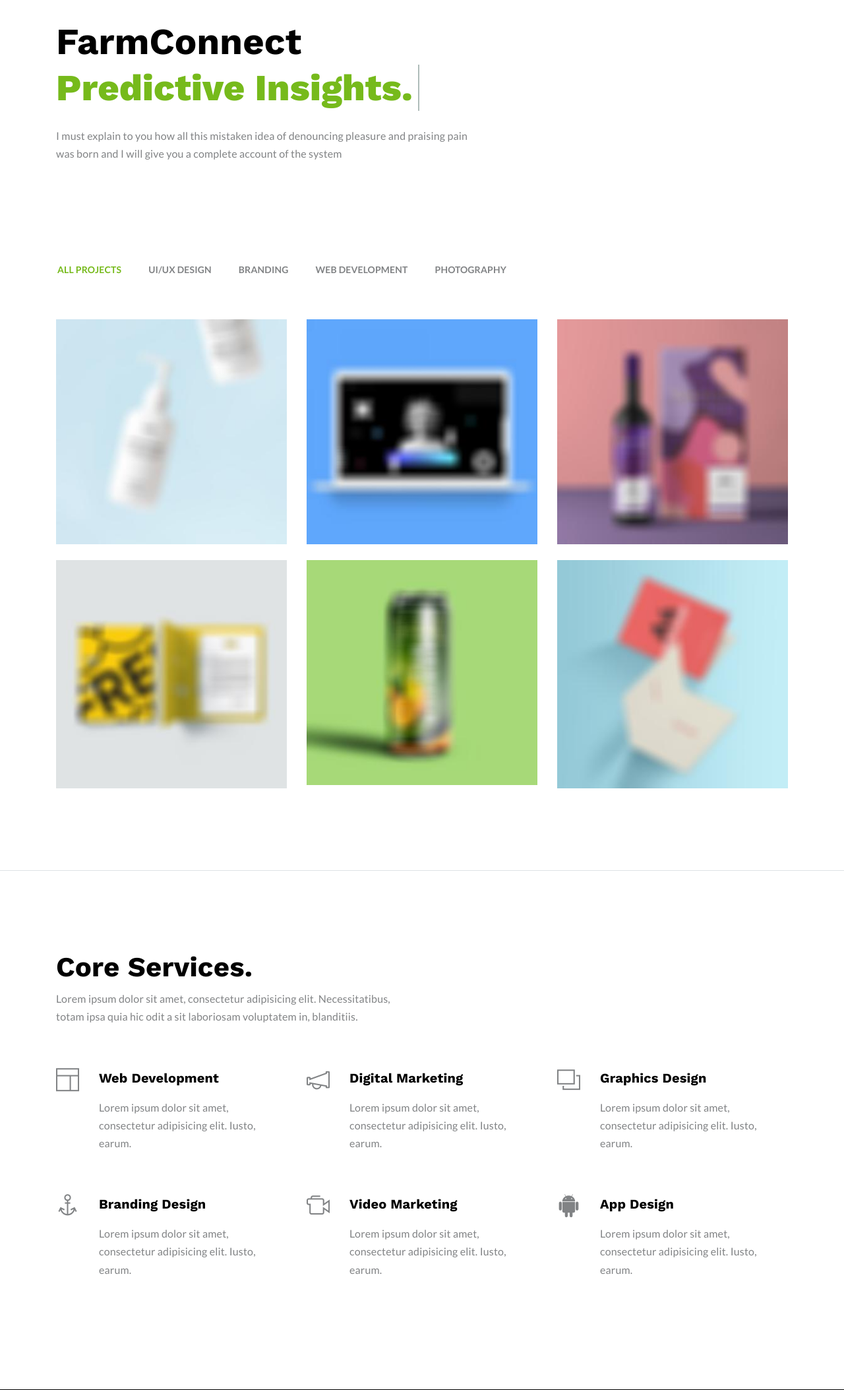
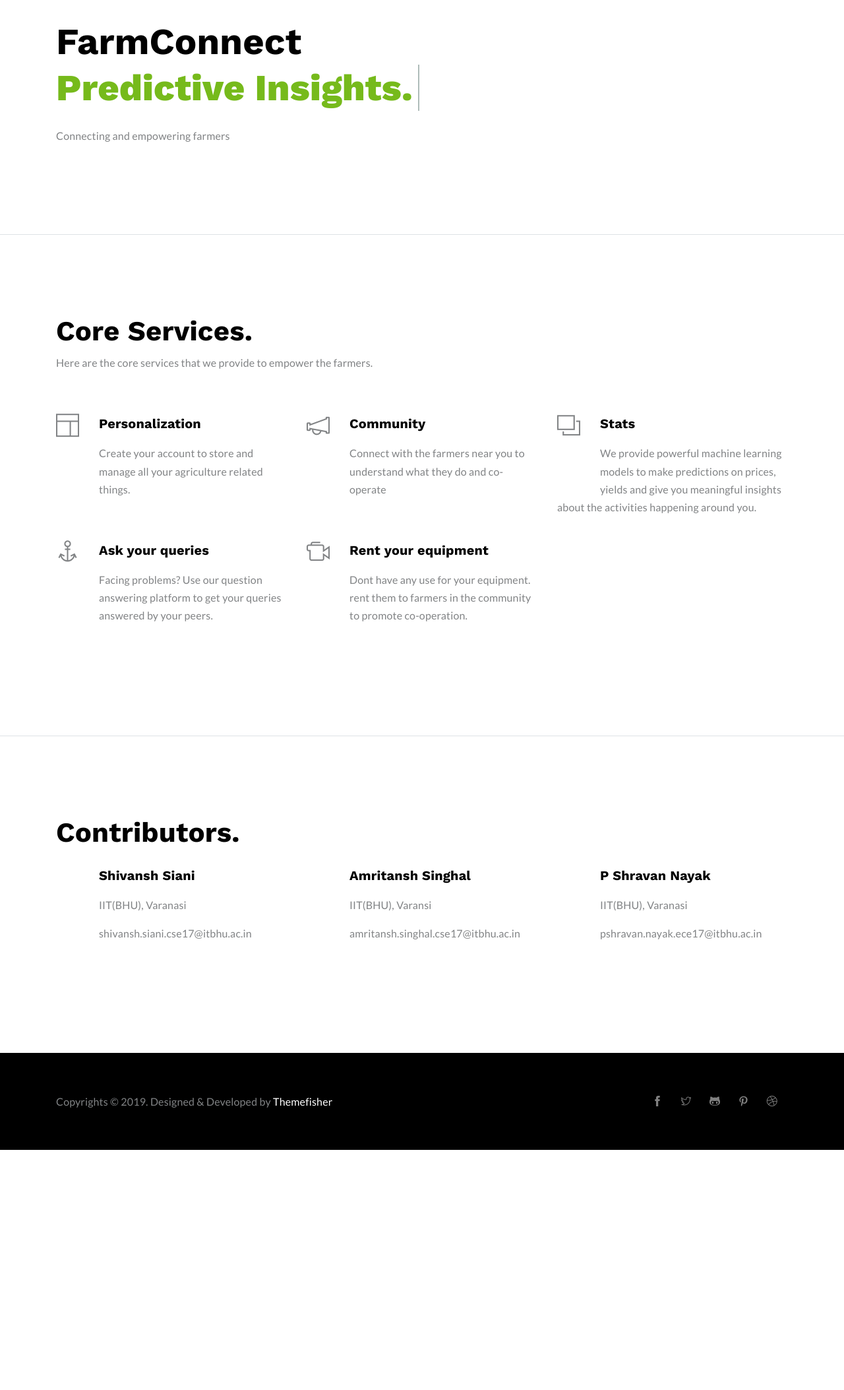
Before and after one commit to code-aditya/haxplore-traceback, a Django app: page / in a window 1280 px wide. Shown: the part 215-2322 px from the top of the page at 66% size. After the commit the page ends 1958 px from the top, so only its background shows below. Run offline with Django 3.2, Linux system fonts and the light colour scheme; some libraries are stand-ins or nearby versions.

Commit message:
frontend changes

```diff
--- a/templates/about.html
+++ b/templates/about.html
@@ -64,7 +64,7 @@
 			   <li class="nav-item dropdown">
 					<a class="nav-link dropdown-toggle" href="#" id="dropdown05" data-toggle="dropdown" aria-haspopup="true" aria-expanded="false">Blog</a>
 					<ul class="dropdown-menu" aria-labelledby="dropdown05">
-						<li><a class="dropdown-item" href="blog-grid.html">Blog Grid</a></li>
+						<li><a class="dropdown-item" href="blog-grid.html">Equipment Catalogue</a></li>
 						<li><a class="dropdown-item" href="blog-sidebar.html">Blog with Sidebar</a></li>
 
 						<li><a class="dropdown-item" href="blog-single.html">Blog Single</a></li>
--- a/templates/blog-sidebar.html
+++ b/templates/blog-sidebar.html
@@ -63,7 +63,7 @@
 			   <li class="nav-item dropdown">
 					<a class="nav-link dropdown-toggle" href="#" id="dropdown05" data-toggle="dropdown" aria-haspopup="true" aria-expanded="false">Blog</a>
 					<ul class="dropdown-menu" aria-labelledby="dropdown05">
-						<li><a class="dropdown-item" href="blog-grid.html">Blog Grid</a></li>
+						<li><a class="dropdown-item" href="blog-grid.html">Equipment Catalogue</a></li>
 						<li><a class="dropdown-item" href="blog-sidebar.html">Blog with Sidebar</a></li>
 
 						<li><a class="dropdown-item" href="blog-single.html">Blog Single</a></li>
--- a/templates/blog-single.html
+++ b/templates/blog-single.html
@@ -63,7 +63,7 @@
 			   <li class="nav-item dropdown">
 					<a class="nav-link dropdown-toggle" href="#" id="dropdown05" data-toggle="dropdown" aria-haspopup="true" aria-expanded="false">Blog</a>
 					<ul class="dropdown-menu" aria-labelledby="dropdown05">
-						<li><a class="dropdown-item" href="blog-grid.html">Blog Grid</a></li>
+						<li><a class="dropdown-item" href="blog-grid.html">Equipment Catalogue</a></li>
 						<li><a class="dropdown-item" href="blog-sidebar.html">Blog with Sidebar</a></li>
 
 						<li><a class="dropdown-item" href="blog-single.html">Blog Single</a></li>
--- a/templates/equipment_list.html
+++ b/templates/equipment_list.html
@@ -7,7 +7,7 @@
           <div class="row">
             <div class="col-lg-12">
               <div class="text-center">
-                <h1 class="text-capitalize mb-0 text-lg">Blog Grid</h1>
+                <h1 class="text-capitalize mb-0 text-lg">Equipment Catalogue</h1>
               </div>
             </div>
           </div>
--- a/templates/index.html
+++ b/templates/index.html
@@ -18,139 +18,12 @@
                         <b>Predictive Insights.</b>
                     </span>
                 </h2>
-                <p>I must explain to you how all this mistaken idea of denouncing pleasure and praising pain <br>was born and I will give you a complete account of the system</p>
+                <p>Connecting and empowering farmers</p>
 			</div>
 		</div>
 	</div>
 </section>
 
-<!-- Banner End -->
-
-<!-- POrtfolio start -->
-<section class="portfolio ">
-	<div class="container">
-		<div class="row mb-5">
-	      	<div class="col-10">
-		        <div class="btn-group btn-group-toggle " data-toggle="buttons">
-		          <label class="btn active ">
-		            <input type="radio" name="shuffle-filter" value="all" checked="checked" />All Projects
-		          </label>
-		          <label class="btn">
-		            <input type="radio" name="shuffle-filter" value="design" />UI/UX Design
-		          </label>
-		          <label class="btn">
-		            <input type="radio" name="shuffle-filter" value="branding" />branding
-		          </label>
-		          <label class="btn">
-		            <input type="radio" name="shuffle-filter" value="illustration" />Web Development
-		          </label>
-		           <label class="btn">
-		            <input type="radio" name="shuffle-filter" value="photo" />Photography
-		          </label>
-		        </div>
-	      	</div>
-    	</div>
-
-		<div class="row shuffle-wrapper portfolio-gallery">
-	      <div class="col-lg-4 col-6 mb-4 shuffle-item"  data-groups="[&quot;design&quot;,&quot;illustration&quot;]">
-		      	<div class="position-relative inner-box">
-		          <div class="image position-relative ">
-	               <img src="{% static 'images/portfolio/1.jpg' %}" alt="portfolio-image" class="img-fluid w-100 d-block">
-	                <div class="overlay-box">
-	                  <div class="overlay-inner">
-	                    <a class="overlay-content" href="portfolio-single.html">
-	                      <h5 class="mb-0">Painting</h5>
-	                      <p>Design</p>
-	                    </a>
-	                  </div>
-	                </div>
-	            </div>
-		      </div>
-	      </div>
-
-	      <div class="col-lg-4 col-6 mb-4 shuffle-item" data-groups="[&quot;branding&quot;]">
-	        <div class="position-relative inner-box" >
-	            <div class="image position-relative ">
-	               <img src="{% static 'images/portfolio/4.jpg' %}" alt="portfolio-image" class="img-fluid w-100 d-block">
-	                <div class="overlay-box">
-	                  <div class="overlay-inner">
-		                    <a class="overlay-content" href="portfolio-single.html">
-		                      <h5 class="mb-0">Web app</h5>
-		                      <p>Development</p>
-		                    </a>
-	                	</div>
-		            </div>
-		        </div>
-		      </div>
-	      </div>
-
-	      <div class="col-lg-4 col-6 mb-4 shuffle-item" data-groups="[&quot;illustration&quot;]">
-	        <div class="position-relative inner-box">
-	            <div class="image position-relative ">
-	               <img src="{% static 'images/portfolio/3.jpg' %}" alt="portfolio-image" class="img-fluid w-100 d-block">
-	                <div class="overlay-box">
-	                  <div class="overlay-inner">
-	                    <a class="overlay-content" href="portfolio-single.html">
-	                      <h5 class="mb-0">Business </h5>
-	                      <p>marketing</p>
-	                    </a>
-	                  </div>
-	                </div>
-	            </div>
-	        </div>
-	      </div>
-
-	      <div class="col-lg-4 col-6 mb-4 shuffle-item" data-groups="[&quot;design&quot;,&quot;branding&quot;]">
-	        <div class="position-relative inner-box">
-	            <div class="image position-relative ">
-	               <img src="{% static 'images/portfolio/5.jpg' %}" alt="portfolio-image" class="img-fluid w-100 d-block">
-	                <div class="overlay-box">
-	                  <div class="overlay-inner">
-	                    <a class="overlay-content" href="portfolio-single.html">
-	                      <h5 class="mb-0">Portfolio</h5>
-	                      <p>Design</p>
-	                    </a>
-	                  </div>
-	                </div>
-	            </div>
-	        </div>
-	      </div>
-
-	      <div class="col-lg-4 col-6 mb-4 shuffle-item" data-groups="[&quot;illustration&quot;]">
-	        <div class="position-relative inner-box">
-	            <div class="image position-relative ">
-	               <img src="{% static 'images/portfolio/6.jpg' %}" alt="portfolio-image" class="img-fluid w-100 d-block">
-	                <div class="overlay-box">
-	                  <div class="overlay-inner">
-	                    <a class="overlay-content" href="portfolio-single.html">
-	                       <h5 class="mb-0 ">Modern web</h5>
-	                      	<p>Seo</p>
-	                    </a>
-	                  </div>
-	                </div>
-	            </div>
-	        </div>
-	      </div>
-
-	      <div class="col-lg-4 col-6 mb-4 shuffle-item" data-groups="[&quot;design&quot;,&quot;photo&quot;]">
-	        <div class="position-relative inner-box">
-	            <div class="image position-relative ">
-	               <img src="{% static 'images/portfolio/7.jpg' %}" alt="portfolio-image" class="img-fluid w-100 d-block">
-	                <div class="overlay-box">
-	                  <div class="overlay-inner">
-	                    <a class="overlay-content" href="portfolio-single.html">
-	                       <h5 class="mb-0">Agency web</h5>
-	                      	<p>Design</p>
-	                    </a>
-	                  </div>
-	                </div>
-	            </div>
-	        </div>
-	      </div>
-	    </div>
-	</div>
-</section>
-<!-- Portfolio End -->
 
 <!-- Service start -->
 <section class="section service-home border-top">
@@ -158,7 +31,7 @@
 		<div class="row">
 			<div class="col-lg-6">
 				<h2 class="mb-2 ">Core Services.</h2>
-				<p class="mb-5">Lorem ipsum dolor sit amet, consectetur adipisicing elit. Necessitatibus, totam ipsa quia hic odit a sit laboriosam voluptatem in, blanditiis.</p>
+				<p class="mb-5">Here are the core services that we provide to empower the farmers.</p>
 			</div>
 		</div>
 
@@ -166,43 +39,82 @@
 			<div class="col-lg-4">
 				<div class="service-item mb-5" data-aos="fade-left" >
 					<i class="ti-layout"></i>
-					<h4 class="my-3">Web Development</h4>
-					<p>Lorem ipsum dolor sit amet, consectetur adipisicing elit. Iusto, earum.</p>
+					<h4 class="my-3">Personalization</h4>
+					<p>Create your account to store and manage all your agriculture related things.</p>
 				</div>
 			</div>
 			<div class="col-lg-4">
 				<div class="service-item mb-5" data-aos="fade-left"  data-aos-delay="450">
 					<i class="ti-announcement"></i>
-					<h4 class="my-3">Digital Marketing</h4>
-					<p>Lorem ipsum dolor sit amet, consectetur adipisicing elit. Iusto, earum.</p>
+					<h4 class="my-3">Community</h4>
+					<p>Connect with the farmers near you to understand what they do and co-operate</p>
 				</div>
 			</div>
 			<div class="col-lg-4">
 				<div class="service-item mb-5 mb-lg-0" data-aos="fade-left"  data-aos-delay="750">
 					<i class="ti-layers"></i>
-					<h4 class="my-3">Graphics Design</h4>
-					<p>Lorem ipsum dolor sit amet, consectetur adipisicing elit. Iusto, earum.</p>
+					<h4 class="my-3">Stats</h4>
+					<p>We provide powerful machine learning models to make predictions on prices, yields and give
+					you meaningful insights about the activities happening around you.</p>
 				</div>
 			</div>
 			<div class="col-lg-4">
 				<div class="service-item" data-aos="fade-left"  data-aos-delay="750">
 					<i class="ti-anchor"></i>
-					<h4 class="my-3">Branding Design</h4>
-					<p>Lorem ipsum dolor sit amet, consectetur adipisicing elit. Iusto, earum.</p>
+					<h4 class="my-3">Ask your queries</h4>
+					<p>Facing problems? Use our question answering platform to get  your queries answered by your peers.</p>
 				</div>
 			</div>
 			<div class="col-lg-4">
 				<div class="service-item mb-5" data-aos="fade-left"  data-aos-delay="950">
 					<i class="ti-video-camera"></i>
-					<h4 class="my-3">Video Marketing</h4>
-					<p>Lorem ipsum dolor sit amet, consectetur adipisicing elit. Iusto, earum.</p>
+					<h4 class="my-3">Rent your equipment</h4>
+					<p>Dont have any use for your equipment. rent them to farmers in the community to promote co-operation.</p>
 				</div>
 			</div>
-			<div class="col-lg-4">
+			<!-- <div class="col-lg-4">
 				<div class="service-item mb-5 mb-lg-0" data-aos="fade-left"  data-aos-delay="1050">
 					<i class="ti-android"></i>
 					<h4 class="my-3">App Design</h4>
 					<p>Lorem ipsum dolor sit amet, consectetur adipisicing elit. Iusto, earum.</p>
+				</div>
+			</div> -->
+		</div>
+	</div>
+</section>
+
+<section class="section service-home border-top">
+	<div class="container">
+		<div class="row">
+			<div class="col-lg-6">
+				<h2 class="mb-2 ">Contributors.</h2>
+			</div>
+		</div>
+
+		<div class="row">
+			<div class="col-lg-4">
+				<div class="service-item mb-5" data-aos="fade-left" >
+					<i class=""></i>
+					<h4 class="my-3">Shivansh Siani</h4>
+					<p>IIT(BHU), Varanasi</p>
+					<p>shivansh.siani.cse17@itbhu.ac.in</p>
+				</div>
+			</div>
+			<div class="col-lg-4">
+				<div class="service-item mb-5" data-aos="fade-left"  data-aos-delay="450">
+					<i class=""></i>
+					<h4 class="my-3">Amritansh Singhal</h4>
+					<p>IIT(BHU), Varansi</p>
+					<p>amritansh.singhal.cse17@itbhu.ac.in</p>
+
+				</div>
+			</div>
+			<div class="col-lg-4">
+				<div class="service-item mb-5 mb-lg-0" data-aos="fade-left"  data-aos-delay="750">
+					<i class=""></i>
+					<h4 class="my-3">P Shravan Nayak</h4>
+					<p>IIT(BHU), Varanasi</p>
+					<p>pshravan.nayak.ece17@itbhu.ac.in</p>
 				</div>
 			</div>
 		</div>
```
Also changed, not shown: images/equipments/download.jpeg_Shovel.png (added).
